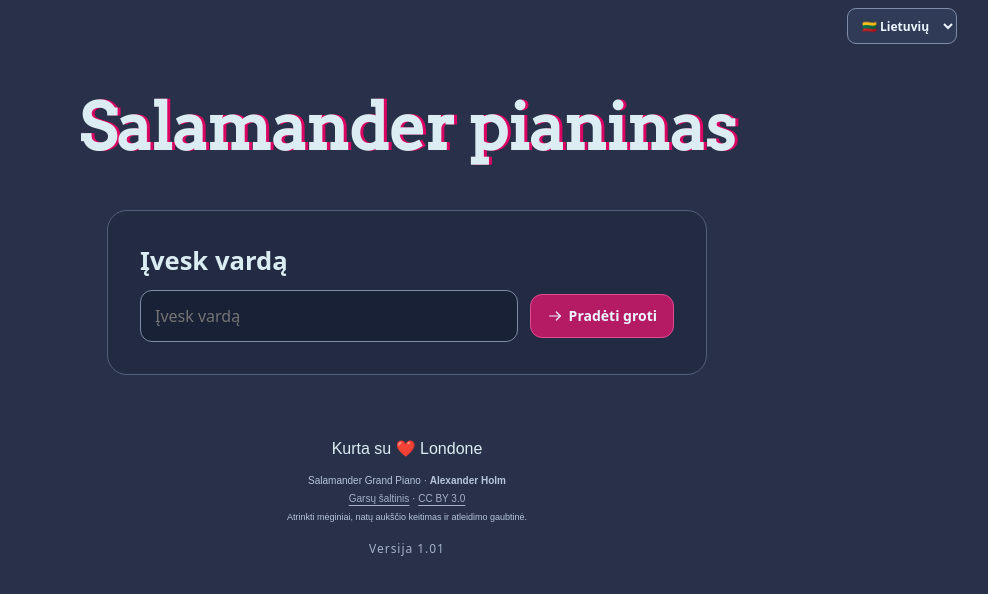
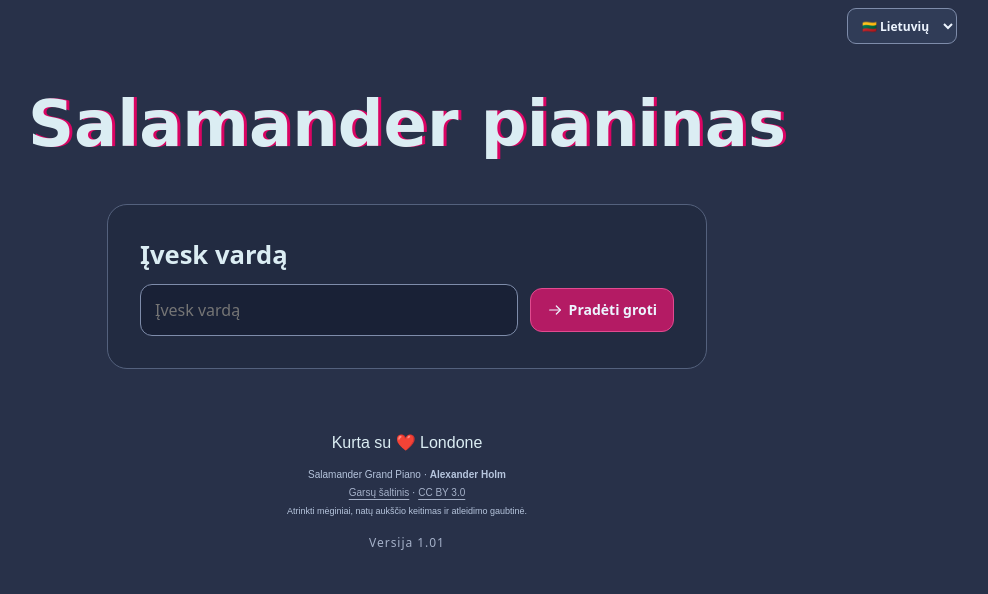
Before and after one commit to bestfrend/bugnai, a website with bundled scripts: page index.html in a window 1280 px wide. Shown: the whole page, without its empty margins (233-1221 px from the left). Built offline with nearby package versions, Linux system fonts and the light colour scheme; files whose address does not match are found by name.

Commit message:
Match instrument title font to administration heading

```diff
--- a/styles.css
+++ b/styles.css
@@ -13,7 +13,7 @@ body {
 h1 {
   font-size: 5rem;
   color: #DBEDF3;
-  font-family: "Arvo", cursive;
+  font-family: cursive;
   text-shadow: 3px 0 #DA0463;
 
 }
```
